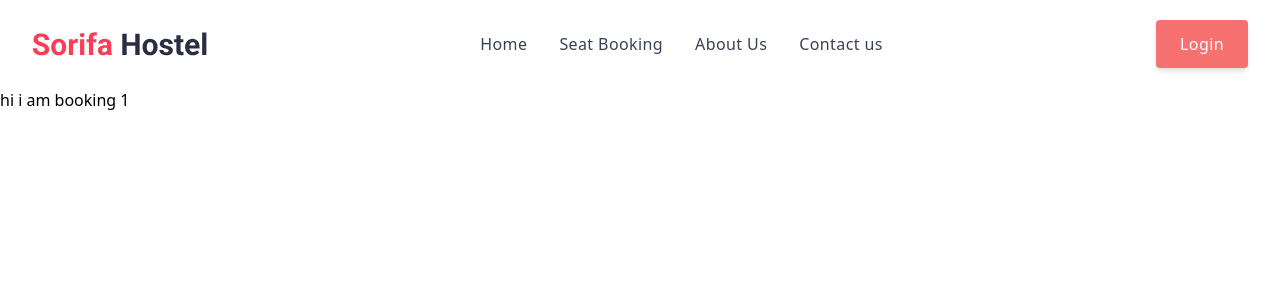
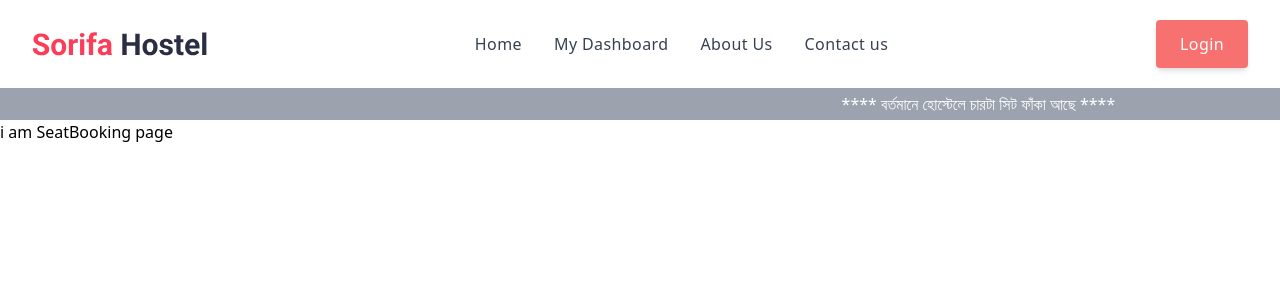
Before and after one commit to devSahinur/sorifa-hostel, a Next.js app: page /dashboard in a window 1280 px wide. Shown: the top 300 px of the page. Built offline with nearby package versions, Linux system fonts and the light colour scheme.

Commit message:
route name fix

```diff
--- a/components/Header.js
+++ b/components/Header.js
@@ -42,7 +42,7 @@ function Header() {
               onClick={() => router.push('/seatBooking')}
               className="hover:text-deep-purple-accent-400 cursor-pointer font-medium tracking-wide text-gray-700 transition-colors duration-200"
             >
-              Seat Booking
+             My Dashboard
             </div>
           </li>
           <li>
@@ -152,7 +152,7 @@ function Header() {
                          onClick={() => router.push('/seatBooking')}
                         className="hover:text-deep-purple-accent-400 font-medium tracking-wide text-gray-700 transition-colors duration-200"
                       >
-                        Seat Booking
+                        My Dashboard
                       </div>
                     </li>
                     <li>
--- a/components/Pricing.js
+++ b/components/Pricing.js
@@ -24,7 +24,7 @@ const packegeData = [
 function Pricing() {
   return (
     <div className="mx-auto px-4 py-16 sm:max-w-xl md:max-w-full md:px-24 lg:max-w-screen-xl lg:px-8 lg:py-20">
-      <div className="mb-10 max-w-xl sm:text-center md:mx-auto md:mb-12 lg:max-w-2xl">
+      <div className="mb-10 max-w-xl text-center mx-auto md:mb-12 lg:max-w-2xl">
         <h2 className="mb-6 max-w-lg font-sans text-3xl font-bold leading-none tracking-tight text-gray-900 sm:text-4xl md:mx-auto">
           আপনার পছন্দের প্যাকেজ নির্বাচন করুন
         </h2>
--- a/pages/seatBooking.js
+++ b/pages/dashboard.js
@@ -1,4 +1,4 @@
-import Header from './../components/Header'
+import Header from '../components/Header'
 import Marquee from 'react-fast-marquee'
 
 function SeatBooking() {
```
Also changed, not shown: components/CopyRight.js.
